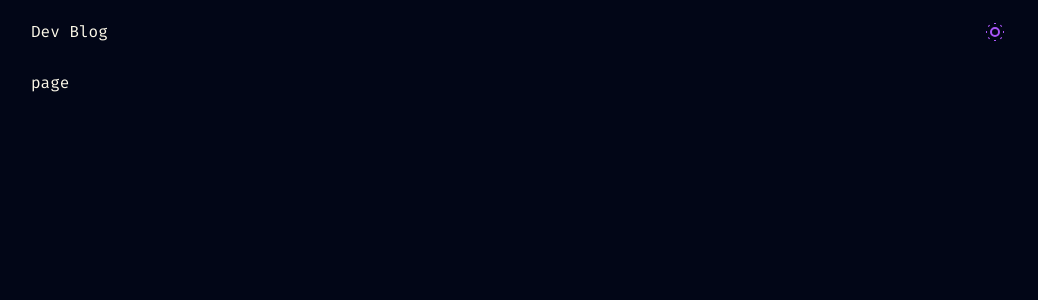
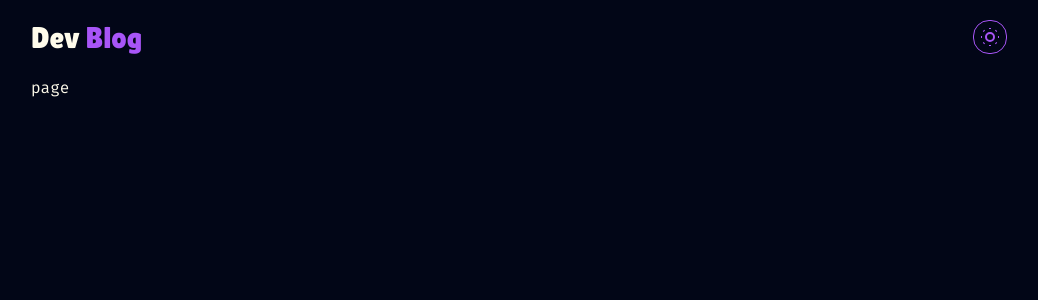
Before and after one commit to arondiaz/next-sanity-blog, a Next.js app in the folder front/: page / in a window 1280 px wide. Shown: the top 300 px of the page, without its empty margins (121-1159 px from the left). Built offline with nearby package versions, Linux system fonts and the light colour scheme.

Commit message:
updated styles

```diff
--- a/front/src/app/components/Navbar.tsx
+++ b/front/src/app/components/Navbar.tsx
@@ -1,7 +1,10 @@
 import Link from "next/link";
 import React from "react";
 import { ThemeToggle } from "./ThemeToggle";
+import { Lilita_One } from "next/font/google";
 
+
+const font = Lilita_One({weight: "400", subsets: ["latin"]})
 const Navbar = () => {
   return (
     <header className="py-5">
@@ -9,7 +12,7 @@ const Navbar = () => {
         <div className="flex justify-between gap-10">
           <div>
             <Link href="/">
-              <div>Dev Blog</div>
+              <div className={`${font.className} text-3xl dark:text-amber-50`}>Dev  <span className="text-purple-500">  Blog </span></div>
             </Link>
           </div>
 
--- a/front/src/app/components/ThemeToggle.tsx
+++ b/front/src/app/components/ThemeToggle.tsx
@@ -15,7 +15,7 @@ export const ThemeToggle = () => {
   if (!mounted) return null;
 
   return (
-    <button onClick={() => setTheme(theme === "dark" ? "light" : "dark")}>
+    <button className="border border-purple-500 rounded-2xl p-1" onClick={() => setTheme(theme === "dark" ? "light" : "dark")}>
       {theme === "dark" ? <SunIcon/> : <MoonIcon/>}
     </button>
   );
--- /dev/null
+++ b/front/src/app/studio/[[...index]]/page.tsx
@@ -0,0 +1,17 @@
+'use client'
+
+/**
+ * This route is responsible for the built-in authoring environment using Sanity Studio.
+ * All routes under your studio path is handled by this file using Next.js' catch-all routes:
+ * https://nextjs.org/docs/routing/dynamic-routes#catch-all-routes
+ *
+ * You can learn more about the next-sanity package here:
+ * https://github.com/sanity-io/next-sanity
+ */
+
+import { NextStudio } from 'next-sanity/studio'
+import config from '../../../../sanity.config'
+
+export default function StudioPage() {
+  return <NextStudio config={config} />
+}
```
